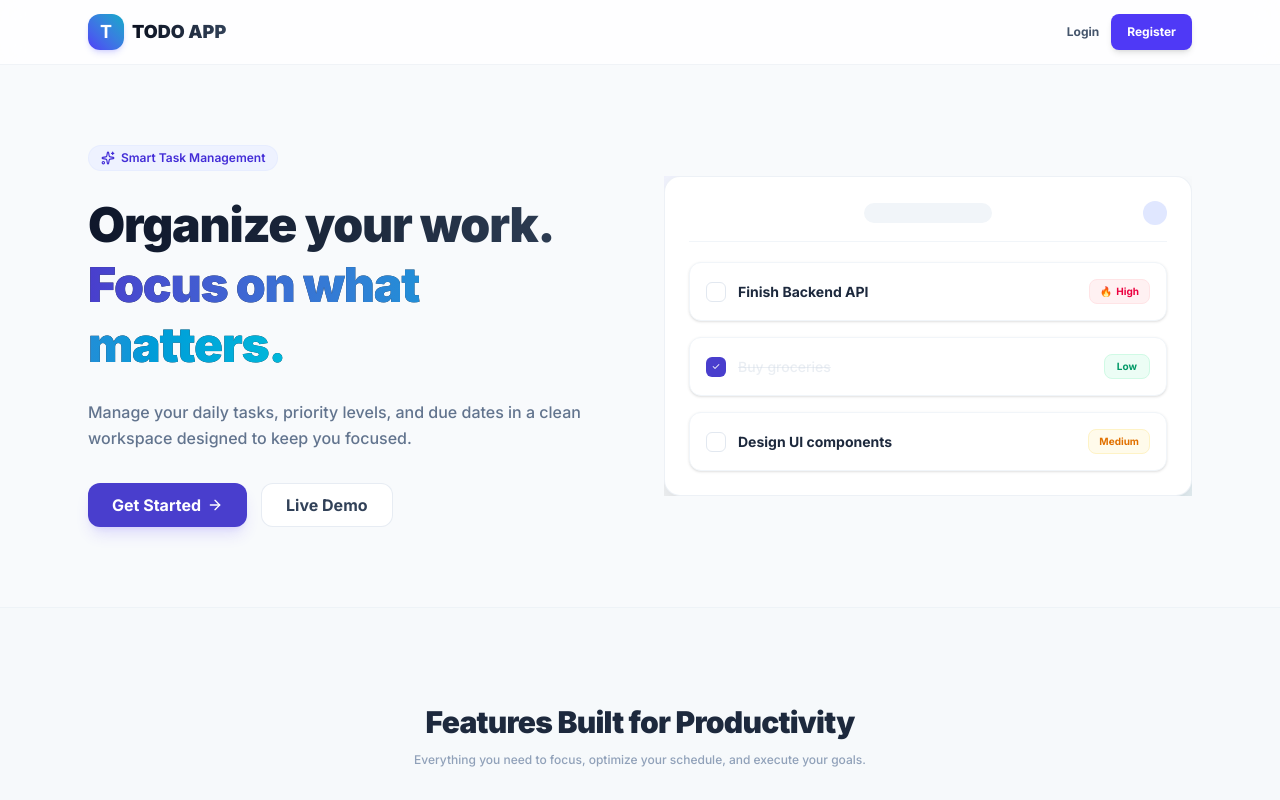
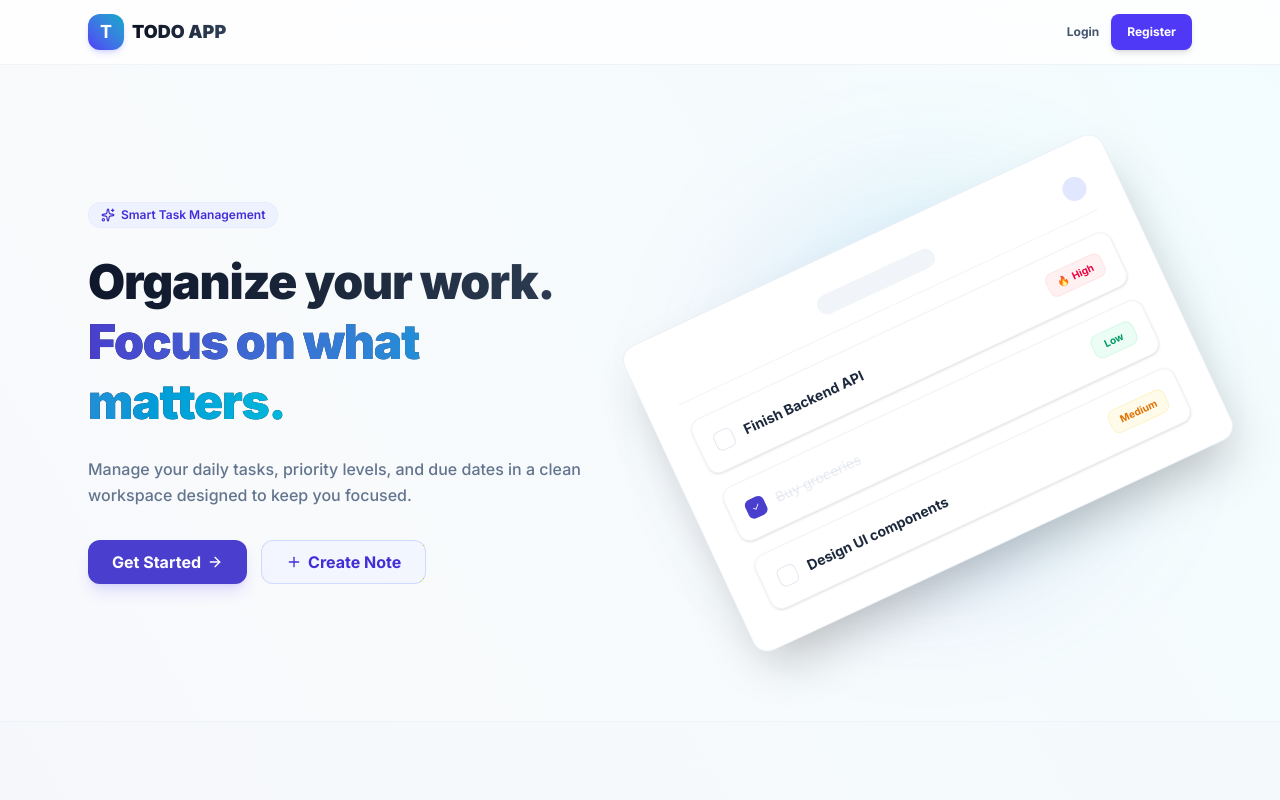
Before and after one commit to IvanTeplykh/TODO-web-application---Frontend, a Next.js app: page / in a window 1280 px wide. Shown: the top 800 px of the page. Built offline with nearby package versions, Linux system fonts and the light colour scheme; no server answers.

Commit message:
feat: implement task creation modal and integrate into landing page UI

```diff
--- a/app/page.tsx
+++ b/app/page.tsx
@@ -1,8 +1,11 @@
 "use client";
 
-import React from "react";
+import React, { useState } from "react";
 import Link from "next/link";
+import { useRouter } from "next/navigation";
+import { toast } from "sonner";
 import { useAuthStore } from "../store/authStore";
+import { CreateTaskModal } from "../components/tasks/CreateTaskModal";
 import {
   CheckCircle2,
   ListTodo,
@@ -13,10 +16,13 @@ import {
   ArrowRight,
   Zap,
   Sparkles,
+  Plus,
 } from "lucide-react";
 
 export default function LandingPage() {
   const { isAuthenticated, loading } = useAuthStore();
+  const router = useRouter();
+  const [isCreateModalOpen, setIsCreateModalOpen] = useState(false);
 
   const features = [
     {
@@ -62,7 +68,7 @@ export default function LandingPage() {
   ];
 
   return (
-    <div className="min-h-screen bg-slate-50 text-slate-800 transition-colors duration-300 dark:bg-slate-955 dark:text-slate-100 flex flex-col selection:bg-indigo-500 selection:text-white">
+    <div className="min-h-screen bg-gradient-to-tr from-indigo-50/50 via-slate-50 to-cyan-50/50 text-slate-800 transition-colors duration-300 dark:from-slate-950 dark:via-slate-900 dark:to-indigo-950/30 dark:text-slate-100 flex flex-col selection:bg-indigo-500 selection:text-white">
       {/* Navigation Header */}
       <header className="sticky top-0 z-40 w-full border-b border-slate-200/50 bg-white/80 backdrop-blur-md dark:border-slate-900/55 dark:bg-slate-950/80">
         <div className="mx-auto max-w-6xl px-6 h-16 flex items-center justify-between">
@@ -133,21 +139,21 @@ export default function LandingPage() {
               <span>Get Started</span>
               <ArrowRight className="h-4 w-4" />
             </Link>
-            <a
-              href="#preview"
-              className="w-full sm:w-auto inline-flex h-11 items-center justify-center rounded-xl border border-slate-200/80 bg-white px-6 font-bold text-slate-700 hover:bg-slate-50 dark:border-slate-800 dark:bg-slate-900 dark:text-slate-300 dark:hover:bg-slate-800 hover:scale-[1.02] active:scale-[0.98] transition-all"
+            <button
+              onClick={() => setIsCreateModalOpen(true)}
+              className="w-full sm:w-auto inline-flex h-11 items-center justify-center rounded-xl border border-indigo-200/80 bg-indigo-50/50 dark:border-indigo-900/40 dark:bg-indigo-950/20 px-6 font-bold text-indigo-700 dark:text-indigo-400 hover:bg-indigo-50 dark:hover:bg-indigo-950/40 hover:scale-[1.02] active:scale-[0.98] transition-all gap-1.5 cursor-pointer"
             >
-              Live Demo
-            </a>
+              <Plus className="h-4 w-4" />
+              <span>Create Note</span>
+            </button>
           </div>
         </div>
 
         {/* Hero Dashboard Preview Mockup (Aesthetic CSS Representation) */}
-        <div className="lg:col-span-6 relative w-full overflow-hidden select-none">
-          <div className="absolute -top-12 -left-12 w-64 h-64 bg-indigo-500/10 rounded-full blur-3xl pointer-events-none" />
-          <div className="absolute -bottom-12 -right-12 w-64 h-64 bg-cyan-500/10 rounded-full blur-3xl pointer-events-none" />
+        <div className="lg:col-span-6 relative w-full select-none py-16 md:py-20 flex items-center justify-center">
+          <div className="absolute top-1/2 left-1/2 -translate-x-1/2 -translate-y-1/2 w-96 h-96 bg-gradient-to-tr from-indigo-500/15 to-cyan-500/15 rounded-full blur-3xl pointer-events-none" />
 
-          <div className="relative rounded-2xl border border-slate-200/60 bg-white dark:border-slate-800 dark:bg-slate-900 shadow-2xl p-6 overflow-hidden">
+          <div className="relative w-full max-w-[540px] rounded-2xl border border-slate-200/60 bg-white dark:border-slate-800 dark:bg-slate-900 shadow-2xl p-7 md:p-8 overflow-hidden transform -rotate-[25deg] hover:-rotate-[20deg] transition-transform duration-500 ease-out">
             {/* Mock Dashboard Top Header */}
             <div className="flex items-center justify-between border-b border-slate-100 dark:border-slate-800 pb-4 mb-5">
               <div className="w-6" /> {/* Spacer */}
@@ -387,6 +393,16 @@ export default function LandingPage() {
           </div>
         </div>
       </footer>
+
+      <CreateTaskModal
+        isOpen={isCreateModalOpen}
+        onClose={() => setIsCreateModalOpen(false)}
+        onSubmitOverride={() => {
+          setIsCreateModalOpen(false);
+          toast.info("Please register to save your tasks!");
+          router.push("/register");
+        }}
+      />
     </div>
   );
 }
--- a/components/tasks/CreateTaskModal.tsx
+++ b/components/tasks/CreateTaskModal.tsx
@@ -11,9 +11,10 @@ import { DatePicker } from "../ui/DatePicker";
 interface CreateTaskModalProps {
   isOpen: boolean;
   onClose: () => void;
+  onSubmitOverride?: (e: React.FormEvent) => void;
 }
 
-export function CreateTaskModal({ isOpen, onClose }: CreateTaskModalProps) {
+export function CreateTaskModal({ isOpen, onClose, onSubmitOverride }: CreateTaskModalProps) {
   const { createTask } = useTaskStore();
   const [title, setTitle] = useState("");
   const [titleError, setTitleError] = useState("");
@@ -48,6 +49,11 @@ export function CreateTaskModal({ isOpen, onClose }: CreateTaskModalProps) {
     }
     if (title.trim().length > 100) {
       setTitleError("Task title cannot exceed 100 characters");
+      return;
+    }
+
+    if (onSubmitOverride) {
+      onSubmitOverride(e);
       return;
     }
 
```
